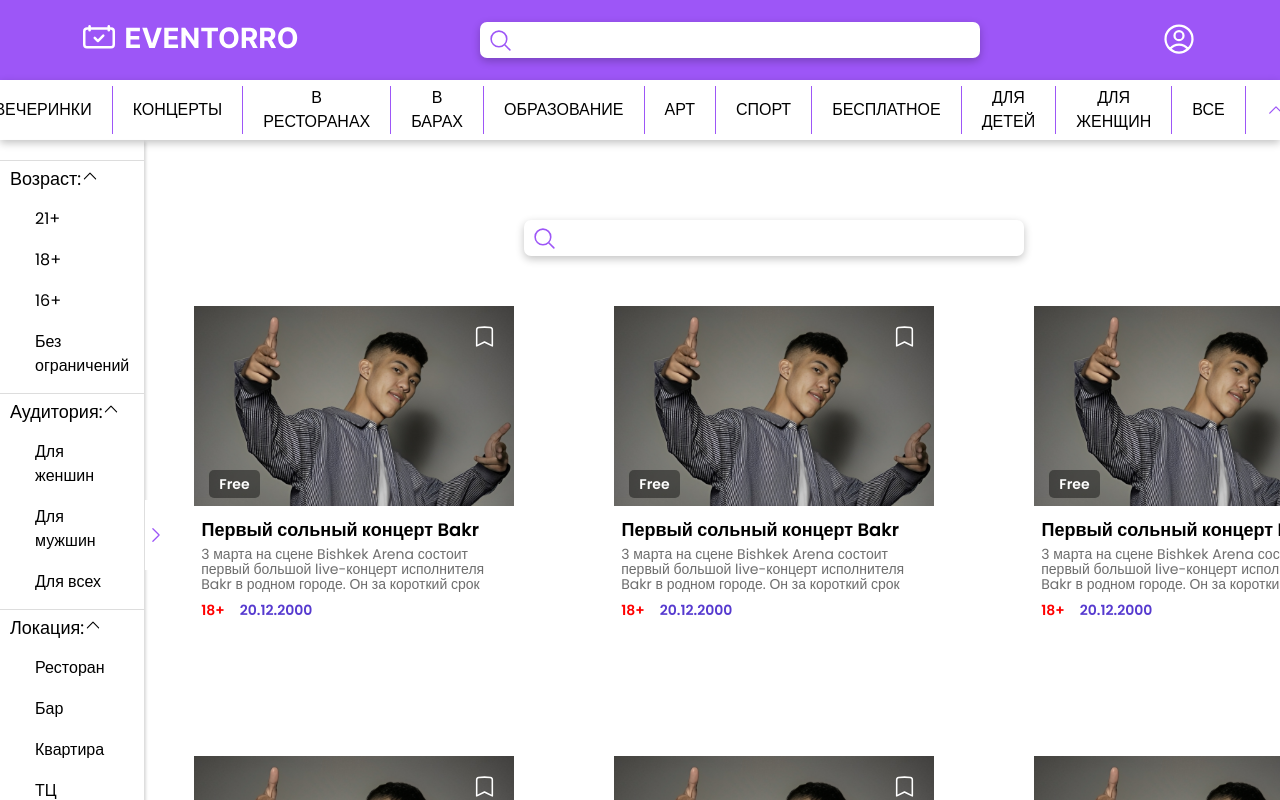
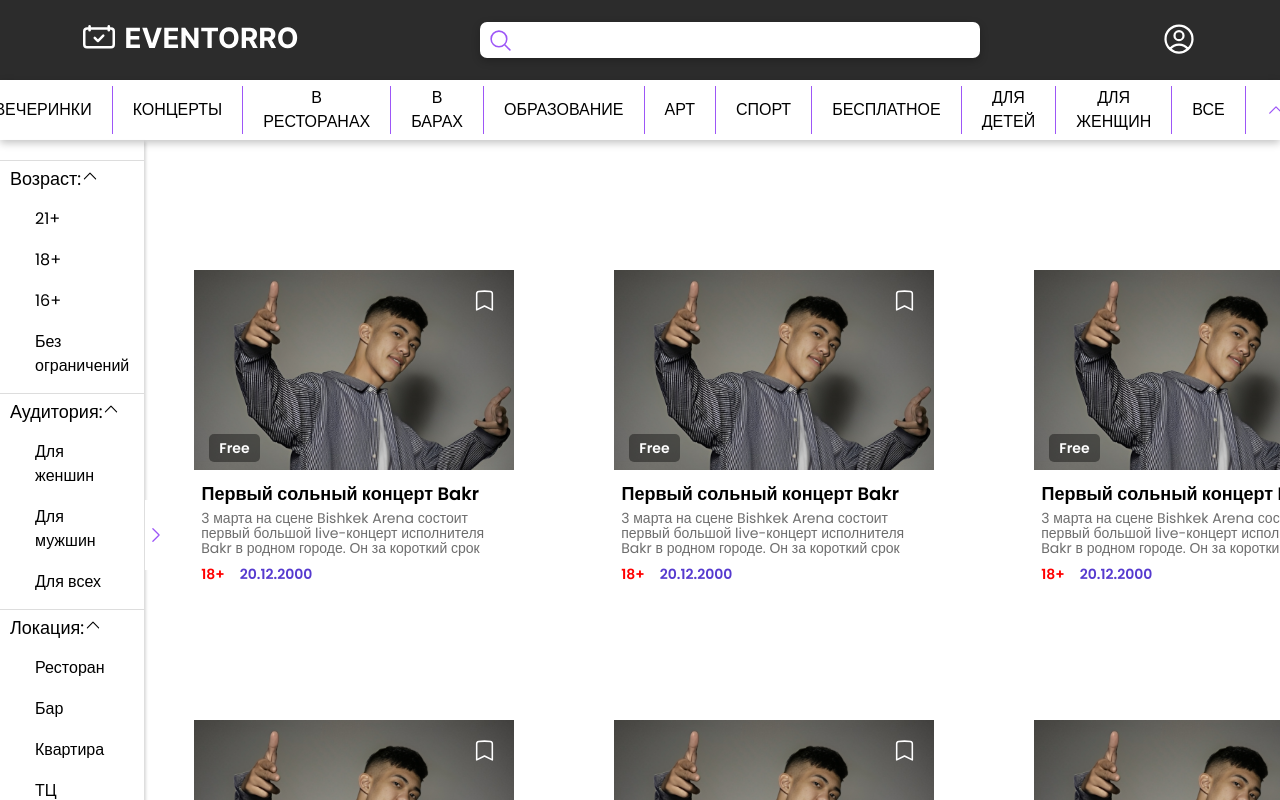
Before and after one commit to amangeldi0/eventero, a React (Vite) app: page / in a window 1280 px wide. Shown: the top 800 px of the page. Built offline with nearby package versions, Linux system fonts and the light colour scheme.

Commit message:
changed main color

```diff
--- a/src/pages/MainPage/MainPage.tsx
+++ b/src/pages/MainPage/MainPage.tsx
@@ -11,7 +11,6 @@ const MainPage = () => (
         <div className={cls.mainContainer}>
             <Sidebar />
             <div className={cls.eventsContainer}>
-                <SearchBar />
                 <div className={cls.eventsLayout}>
                     <EventCard />
                     <EventCard />
--- a/src/shared/assets/LogoIcon.tsx
+++ b/src/shared/assets/LogoIcon.tsx
@@ -19,7 +19,7 @@ export const LogoIcon: FC<ComponentPropsWithRef<'svg'>> = ({ ...props }) => (
             width="29.5"
             height="18.8904"
             rx="2.75"
-            fill="#9D56F7"
+            fill="#2c2c2c"
             stroke="white"
             strokeWidth="2.5"
         />
--- a/src/widgets/Navbar/Navbar.module.scss
+++ b/src/widgets/Navbar/Navbar.module.scss
@@ -81,7 +81,7 @@
 }
 
 .shadow{
-    background-color: var(--active-color);
+    background-color: #2c2c2c;
 }
 
 .LogoIcon{
```
Also changed, not shown: 1 other file (tests, documents, lock files or other folders).
